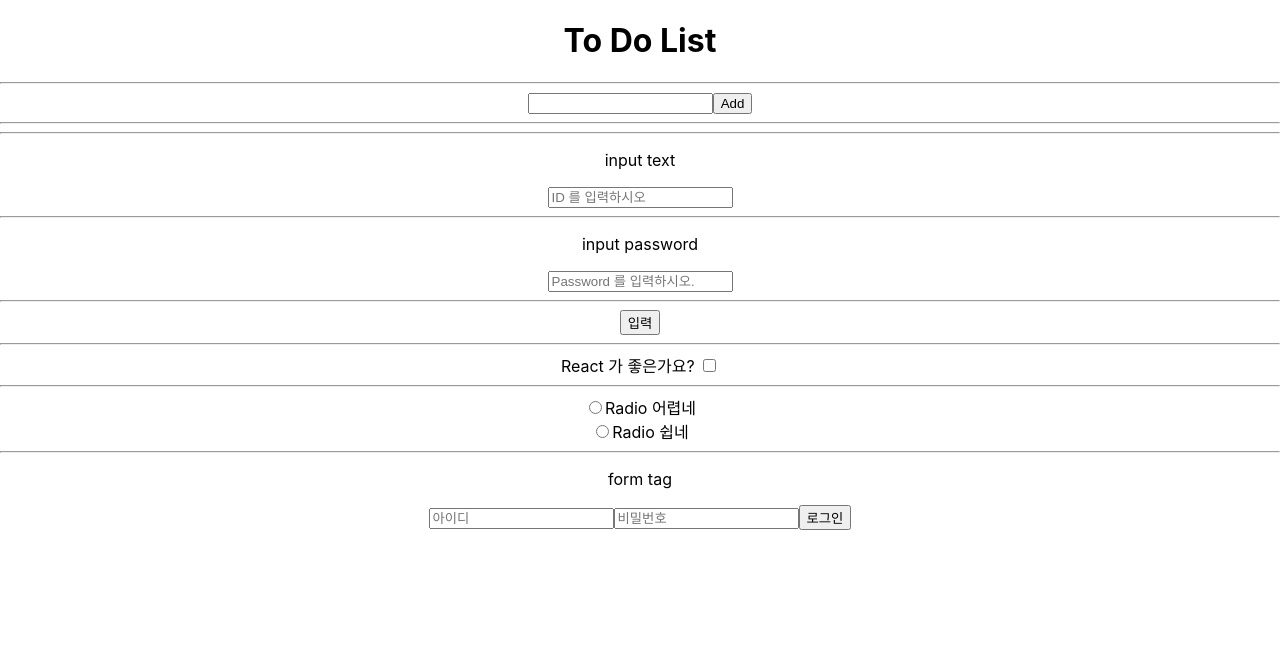
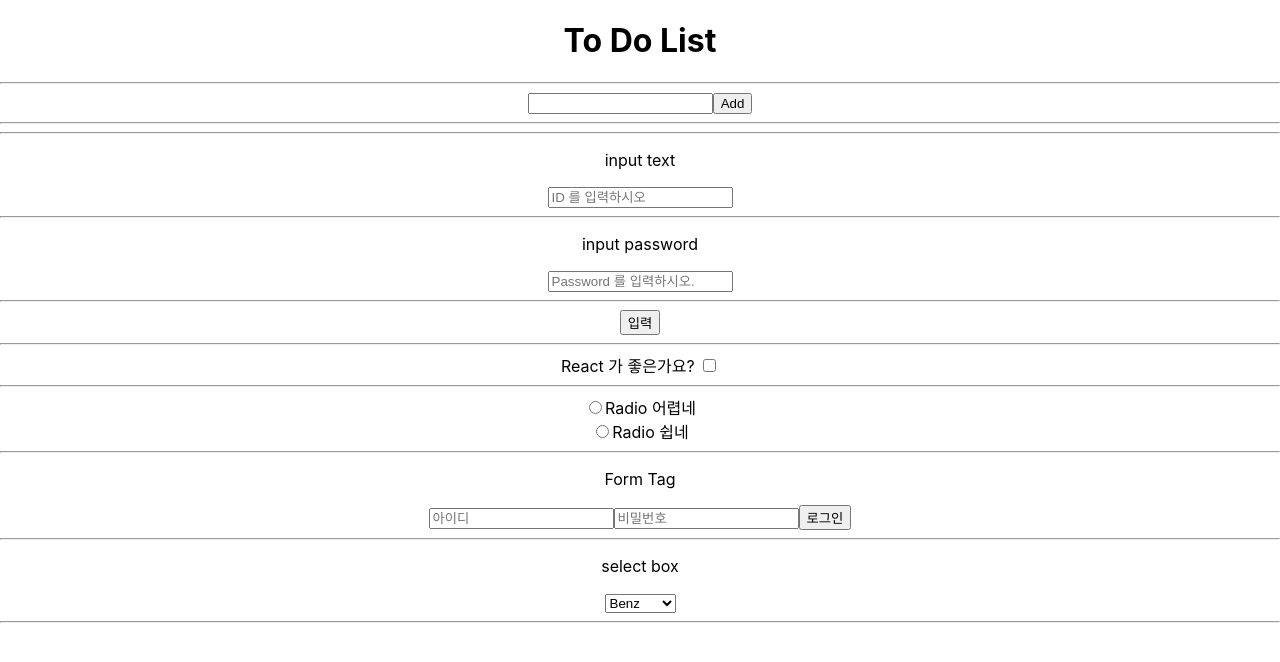
Before and after one commit to bigveloper/react_ToDoList, a React (Create React App) app: page / in a window 1280 px wide. Shown: the top 662 px of the page. Built offline with nearby package versions, Linux system fonts and the light colour scheme.

Commit message:
select box

```diff
--- a/src/App.js
+++ b/src/App.js
@@ -11,6 +11,8 @@ function App() {
     const [isRadio, setIsRadio] = useState(false);
     const [userId, setUserId] = useState('');
     const [userPassword, setUserPassword] = useState('');
+    const [selected, setSelected] = useState('');
+    const selectList = ['Benz', 'Audi', 'Bmw', 'Hyundai', 'Kia'];
 
     // Event
     const onChange = (e) => setValue(e.target.value);
@@ -82,6 +84,8 @@ function App() {
         console.log(userId, userPassword);
     };
 
+    const onSelect = (e) => setSelected(e.target.value);
+
     // JSX
     return (
         <div className="App">
@@ -116,12 +120,22 @@ function App() {
             <input type="radio" id="radio2" checked={isRadio} onClick={() => clickOnRadio()} />
             <label htmlFor="radio2">Radio 쉽네</label>
             <hr />
-            <p>form tag</p>
+            <p>Form Tag</p>
             <form onSubmit={clickSubmit}>
                 <input value={userId} type="text" placeholder="아이디" onChange={onUserId} />
                 <input value={userPassword} type="password" placeholder="비밀번호" onChange={onUserPassword} />
                 <input type="submit" value="로그인" />
             </form>
+            <hr />
+            <p>select box</p>
+            <select value={selected} onChange={onSelect}>
+                {selectList.map((item) => (
+                    <option value={item} key={item}>
+                        {item}
+                    </option>
+                ))}
+            </select>
+            <hr />
         </div>
     );
 }
```
